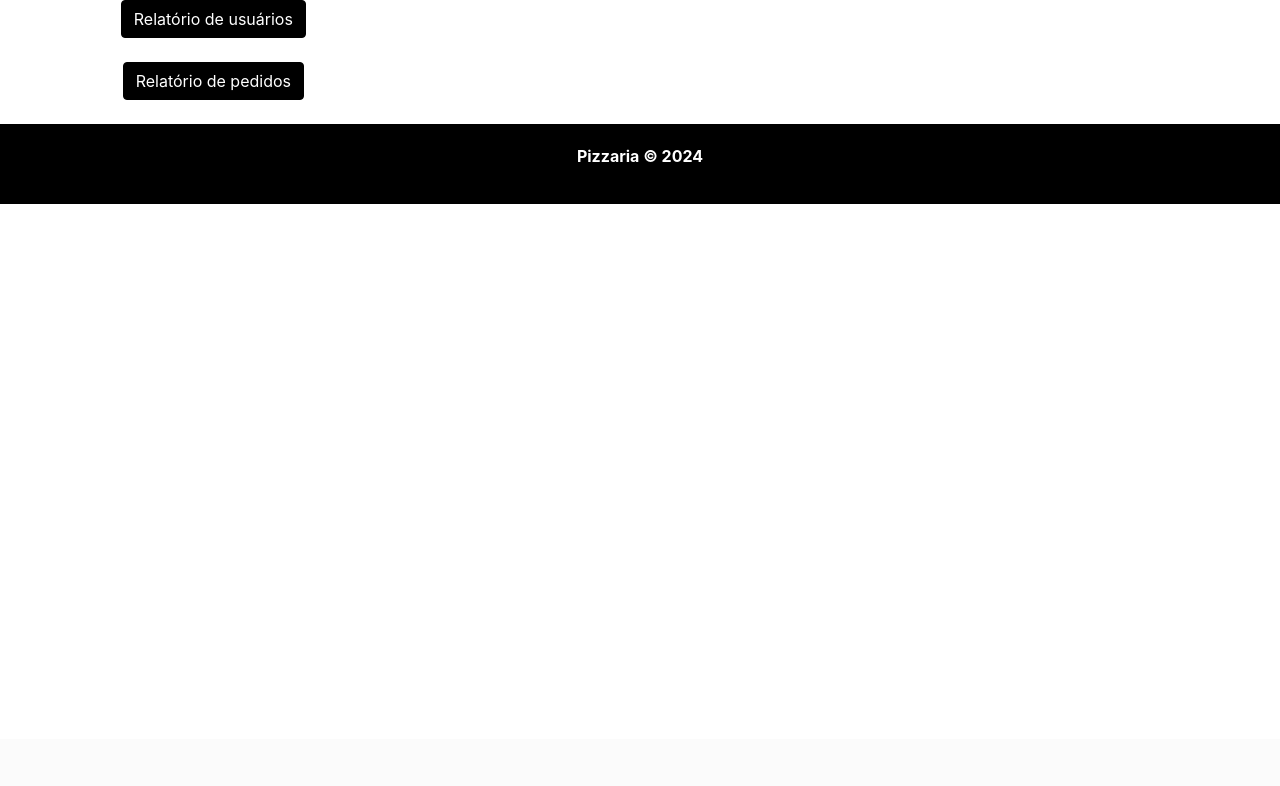
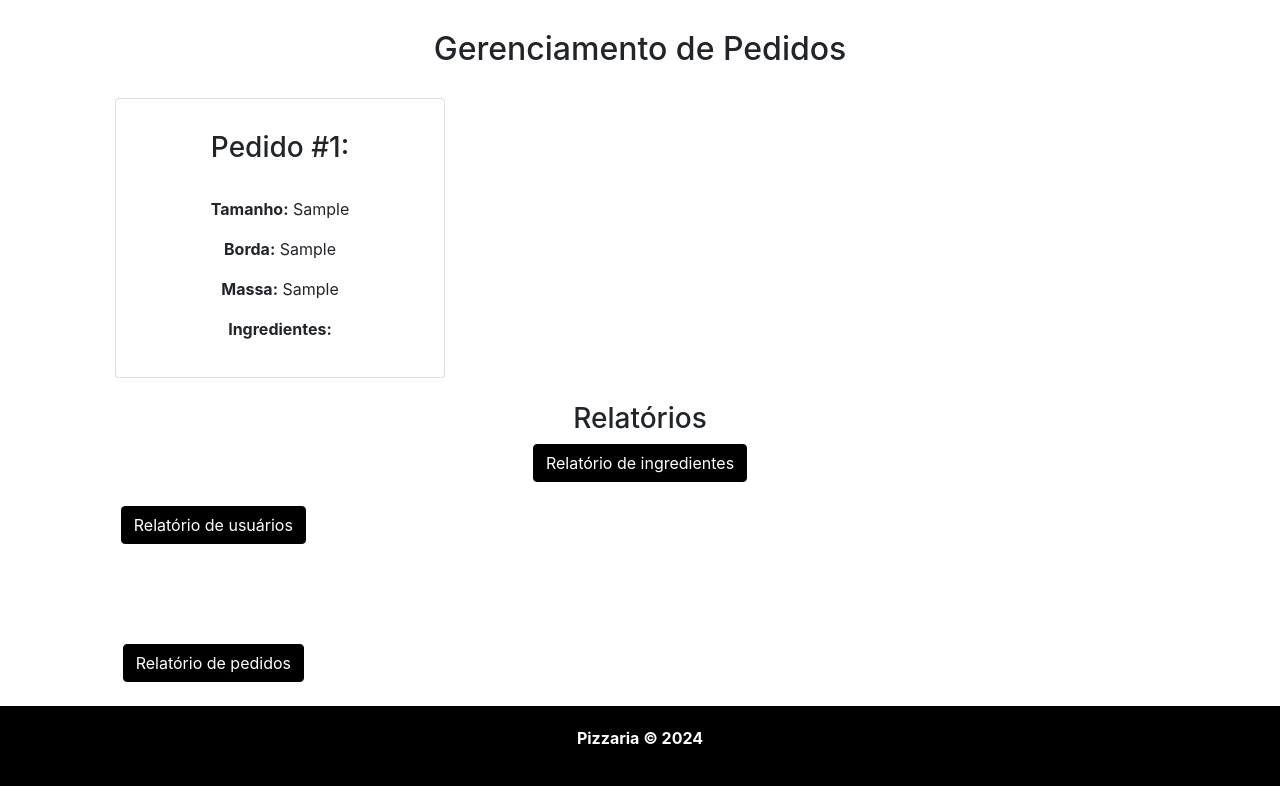
Before and after one commit to SamuellAguiar/Trabalho_ES_I, a PHP site: page /admin.php in a window 1280 px wide. Shown: the part 61-847 px from the top of the page. Before the commit the page ends 265 px from the top, so only its background shows below. Run offline with PHP 8.4, Linux system fonts and the light colour scheme; tables that the repository leaves empty or names only in its code hold one stand-in row (values such as "Sample post").

Commit message:
Update admin.php

```diff
--- a/admin.php
+++ b/admin.php
@@ -5,6 +5,62 @@ include_once("process/orders.php");
 
 ?>
 
+
+
+<!-- Estrutura HTML da Página Admin -->
+<div id="main-container">
+    <div class="container">
+        <div class="row">
+            <div class="col-md-12">
+                <h2>Gerenciamento de Pedidos</h2>
+            </div>
+            <div class="col-md-12 table-container">
+            <form action="process/orders.php" method="POST" id="cancelForm">
+                <input type="hidden" name="type" value="delete">
+
+                <div class="row">
+                    <?php foreach ($pizzas as $pizza) : ?>
+                        <div class="col-md-4 mb-4">
+                            <div class="card">
+                                <div class="card-body ">
+                                    <h5 class="card-title"><h3>Pedido #<?= $pizza["id"]?>:</h3></h5>
+                                    <br>
+                                        <p class="card-text"><strong>Tamanho:</strong> <?= $pizza["tamanho"]?></p>
+                                        <p class="card-text"><strong>Borda:</strong> <?= $pizza["borda"]?></p>
+                                        <p class="card-text"><strong>Massa:</strong> <?= $pizza["massa"]?></p>
+                                        <p class="card-text"><strong>Ingredientes:</strong>
+                                            <ul class="ingredientes-list-adm">
+
+                                </div>
+                            </div>
+
+                </div>
+
+                    <?php endforeach; ?>
+
+            </div>
+        </div>
+    </div>
+                    <!-- Emissão de relatórios -->
+                    <div class="col-md-12">
+                    <h3 class="text-center">Relatórios</h3>
+                    </div>
+                    <div class="row justify-content-center" id="relatorios">
+
+
+
+                    <div class="col-md-4 mb-4 text-center">
+                        <form action="process/relatorio.php" method="post">
+                            <input type="hidden" name="relatorio" value="ingredientes">
+                            <button type="submit" class="btn btn-primary">Relatório de ingredientes</button>
+                        </form>
+                    </div>
+
+
+            </div>
+
+
+</div>
 
             <div class="col-md-4 mb-4 text-center">
                                     <form action="process/relatorio.php" method="post">
```
